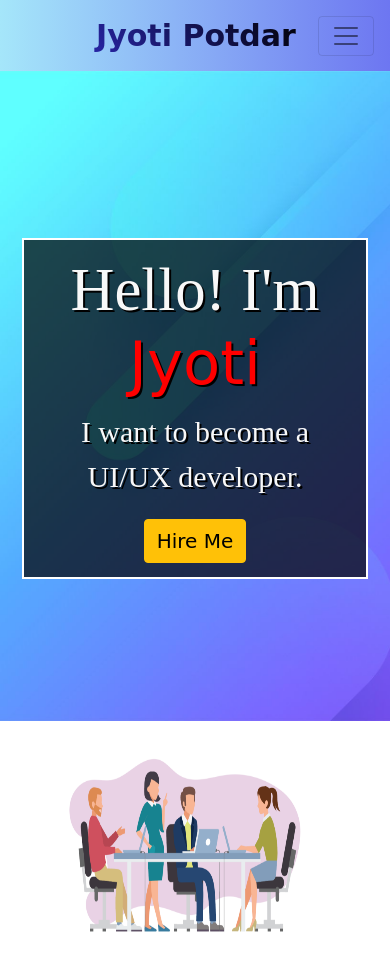
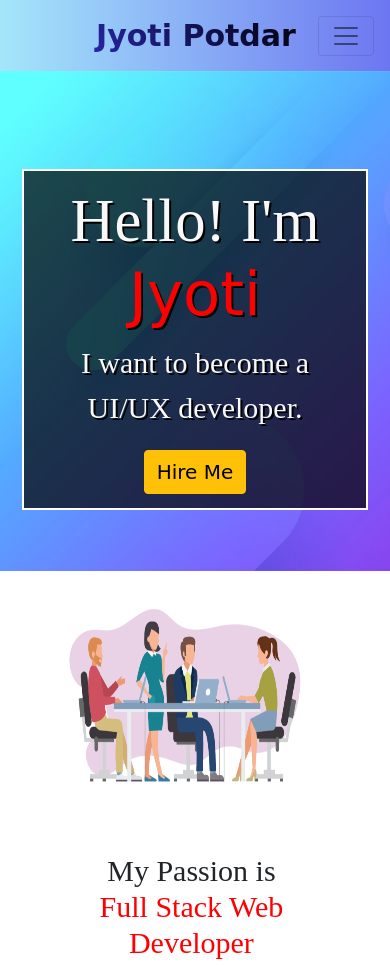
Before and after one commit to jyoti221996/Portfolio, a plain HTML site: page index.html in a window 390 px wide. Shown: the top 965 px of the page. Drawn offline with nearby package versions, Linux system fonts and the light colour scheme; a web font is replaced by a local one.

Commit message:
Update style.css

```diff
--- a/style.css
+++ b/style.css
@@ -501,16 +501,23 @@
    /* FOR MOBILE POERTRAIT OR LANDSCAPE VIEW */
    @media(max-width:500px) {
 
+   .banner{
+       height:450px;
+    }
 
-     .inner-banner-image {
+    .banner-image{
+        height:500px;
+    }
+
+   .inner-banner-image {
        width: 96%;
-       height: 50%;
-     }
+       height: 30%;
+    }
 
-  .banner_content{
-    margin: 40% 0%;
+    .banner_content{
+    margin: 20% 0%;
     padding: 14px;
-  }
+    }
 
      .left {
        height: 220px;
```
